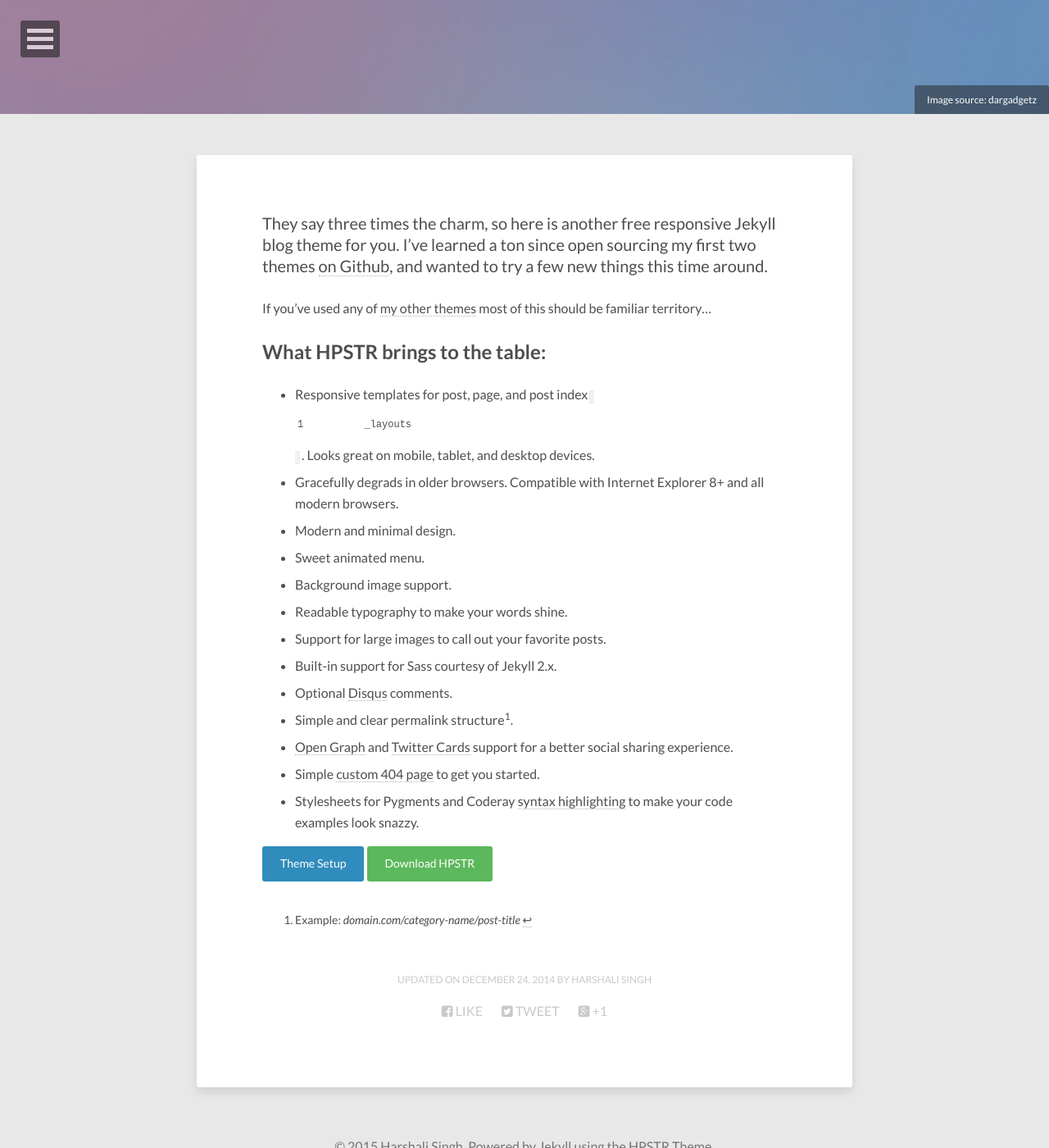
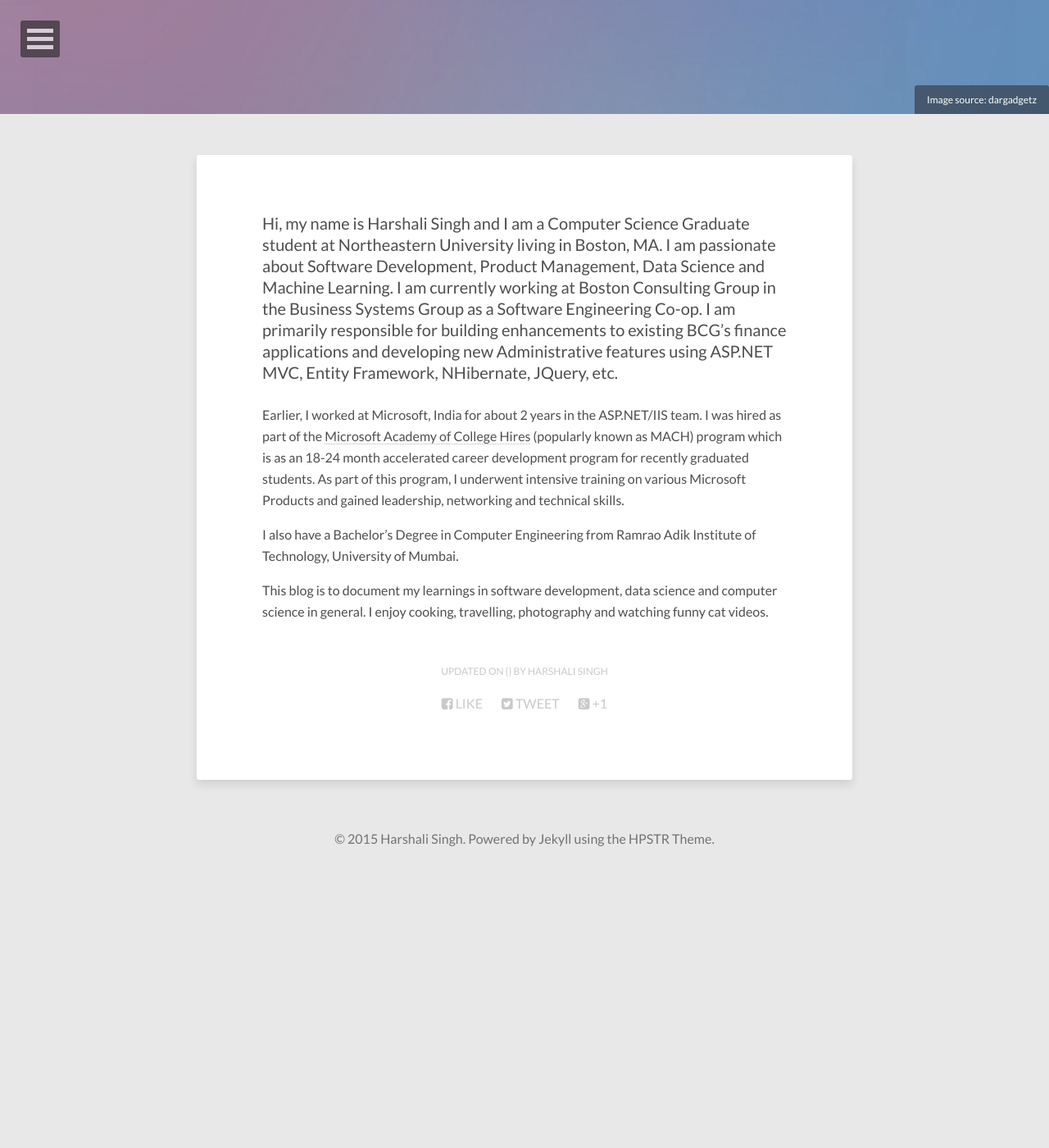
Before and after one commit to harshalisingh/harshalisingh.github.io, a Jekyll site: the page built from about/index.md, in a window 1280 px wide and 1400 px high, scrolled down 261 px. Shown: the whole window at 82% size. Built offline with Jekyll 4.4.1, drawn with Linux system fonts in a browser that asks for light colours; nearby versions of some CDN libraries; after the commit the page ends 1325 px from its top, so only the background shows below that; some of the changed text lies outside the part shown.

Commit message:
Updated index.md

```diff
--- a/about/index.md
+++ b/about/index.md
@@ -1,34 +1,20 @@
 ---
 layout: page
-title: About the Jekyll Theme
+title: About Me
 image:
-  feature: abstract-5.jpg
+  feature: "abstract-5.jpg"
   credit: dargadgetz
-  creditlink: http://www.dargadgetz.com/ios-7-abstract-wallpaper-pack-for-iphone-5-and-ipod-touch-retina/
+  creditlink: "http://www.dargadgetz.com/ios-7-abstract-wallpaper-pack-for-iphone-5-and-ipod-touch-retina/"
 comments: false
-modified: 2014-12-24
+modified: {}
+published: true
 ---
 
-They say three times the charm, so here is another free responsive Jekyll blog theme for you. I've learned a ton since open sourcing my first two themes [on Github](http://github.com/mmistakes), and wanted to try a few new things this time around.
 
-If you've used any of [my other themes](http://mademistakes.com/work/jekyll-themes/) most of this should be familiar territory...
+Hi, my name is Harshali Singh and I am a Computer Science Graduate student at Northeastern University living in Boston, MA. I am passionate about Software Development, Product Management, Data Science and Machine Learning. I am currently working at Boston Consulting Group in the Business Systems Group as a Software Engineering Co-op. I am primarily responsible for building enhancements to existing BCG's finance applications and developing new Administrative features using ASP.NET MVC, Entity Framework, NHibernate, JQuery, etc.
 
-## What HPSTR brings to the table:
+Earlier, I worked at Microsoft, India for about 2 years in the ASP.NET/IIS team. I was hired as part of the [Microsoft Academy of College Hires](https://careers.microsoft.com/students/mach) (popularly known as MACH) program which is as an 18-24 month accelerated career development program for recently graduated students. As part of this program, I underwent intensive training on various Microsoft Products and gained leadership, networking and technical skills.
 
-* Responsive templates for post, page, and post index `_layouts`. Looks great on mobile, tablet, and desktop devices.
-* Gracefully degrads in older browsers. Compatible with Internet Explorer 8+ and all modern browsers.
-* Modern and minimal design.
-* Sweet animated menu.
-* Background image support.
-* Readable typography to make your words shine.
-* Support for large images to call out your favorite posts.
-* Built-in support for Sass courtesy of Jekyll 2.x.
-* Optional [Disqus](http://disqus.com) comments.
-* Simple and clear permalink structure[^1].
-* [Open Graph](https://developers.facebook.com/docs/opengraph/) and [Twitter Cards](https://dev.twitter.com/docs/cards) support for a better social sharing experience.
-* Simple [custom 404 page]({{ site.url }}/404.html) to get you started.
-* Stylesheets for Pygments and Coderay [syntax highlighting]({{ site.url }}/code-highlighting-post/) to make your code examples look snazzy.
+I also have a Bachelor's Degree in Computer Engineering from Ramrao Adik Institute of Technology, University of Mumbai.
 
-<div markdown="0"><a href="{{ site.url }}/theme-setup/" class="btn btn-info">Theme Setup</a> <a href="https://github.com/mmistakes/hpstr-jekyll-theme" class="btn btn-success">Download HPSTR</a></div>
-
-[^1]: Example: *domain.com/category-name/post-title*
+This blog is to document my learnings in software development, data science and computer science in general. I enjoy cooking, travelling, photography and watching funny cat videos.
```
